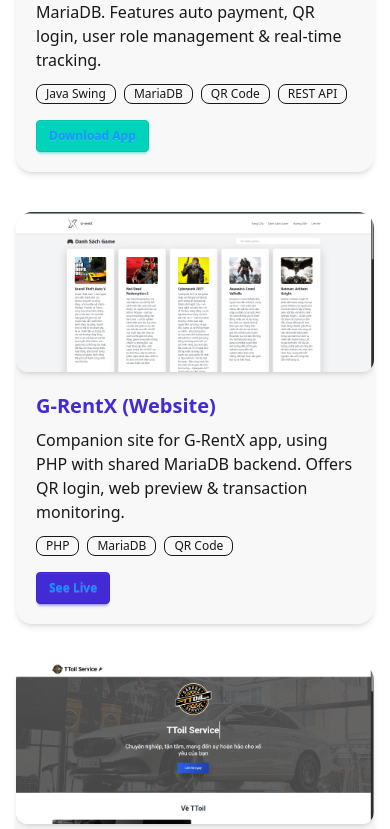
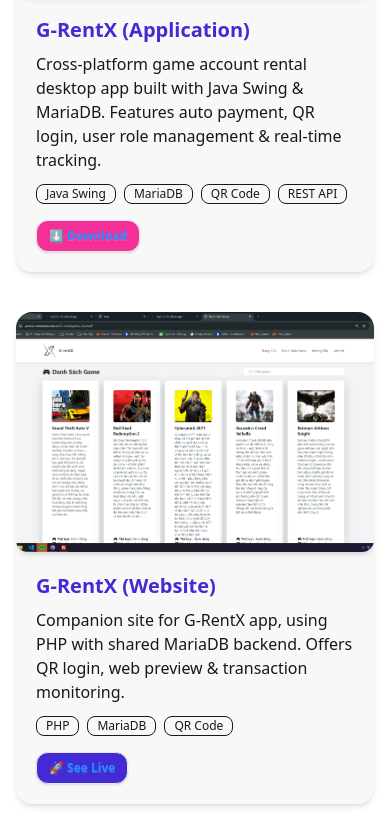
Before and after one commit to TRIBUI106/first-vuejs-app, a Vue app: page /about in a window 390 px wide. Shown: the part 1168-1997 px from the top of the page. Built offline with nearby package versions, Linux system fonts and the light colour scheme.

Commit message:
Improve UI styling for ProjectCard and About page
Updated ProjectCard.vue to enhance button styles, increase image height, and improve layout responsiveness. Adjusted about.vue to use larger container and heading sizes for better visual impact.

```diff
--- a/src/components/ProjectCard.vue
+++ b/src/components/ProjectCard.vue
@@ -3,11 +3,15 @@
     class="bg-base-200 rounded-2xl shadow-md overflow-hidden hover:shadow-xl transition-shadow duration-300"
     data-aos="fade-up"
   >
-    <a :href="links.live || links.source || links.download" target="_blank" rel="noopener noreferrer">
+    <a
+      :href="links.live || links.source || links.download"
+      target="_blank"
+      rel="noopener noreferrer"
+    >
       <img
         :src="img"
         alt="Project thumbnail"
-        class="w-full h-40 object-cover rounded-xl shadow-md hover:opacity-90 transition-opacity duration-300"
+        class="w-full h-60 object-cover rounded-xl shadow-md hover:opacity-90 transition-opacity duration-300"
       />
     </a>
 
@@ -25,30 +29,30 @@
         </span>
       </div>
 
-      <div class="flex gap-3 text-sm">
+      <div class="flex flex-wrap gap-3 text-sm">
         <a
           v-if="links.live"
           :href="links.live"
           target="_blank"
-          class="btn btn-sm btn-primary"
+          class="btn btn-sm rounded-xl shadow-sm bg-primary text-white hover:brightness-110 transition"
         >
-          See Live
+          🚀 See Live
         </a>
         <a
           v-if="links.download"
           :href="links.download"
           target="_blank"
-          class="btn btn-sm btn-accent"
+          class="btn btn-sm rounded-xl shadow-sm bg-secondary text-white hover:brightness-110 transition"
         >
-          Download App
+          ⬇️ Download
         </a>
         <a
           v-if="links.source"
           :href="links.source"
           target="_blank"
-          class="btn btn-sm btn-outline"
+          class="btn btn-sm rounded-xl shadow-sm border border-base-content text-base-content hover:bg-base-300 transition"
         >
-          Source Code
+          💻 Source Code
         </a>
       </div>
     </div>
@@ -59,23 +63,23 @@
 defineProps({
   title: {
     type: String,
-    required: true
+    required: true,
   },
   img: {
     type: String,
-    required: true
+    required: true,
   },
   description: {
     type: String,
-    required: true
+    required: true,
   },
   techs: {
     type: String,
-    required: true
+    required: true,
   },
   links: {
     type: Object,
-    default: () => ({})
-  }
+    default: () => ({}),
+  },
 });
 </script>
--- a/src/views/about.vue
+++ b/src/views/about.vue
@@ -1,6 +1,6 @@
 <template>
-  <div class="max-w-4xl mx-auto px-4 py-10 text-base-content">
-    <h1 class="text-4xl font-bold mb-6 text-center text-primary">About Me</h1>
+  <div class="max-w-6xl mx-auto px-4 py-10 text-base-content">
+    <h1 class="text-6xl font-bold mb-6 text-center text-primary">About Me</h1>
 
     <section class="mb-8">
       <h2 class="text-2xl font-semibold mb-2 text-secondary">Who I Am</h2>
```
